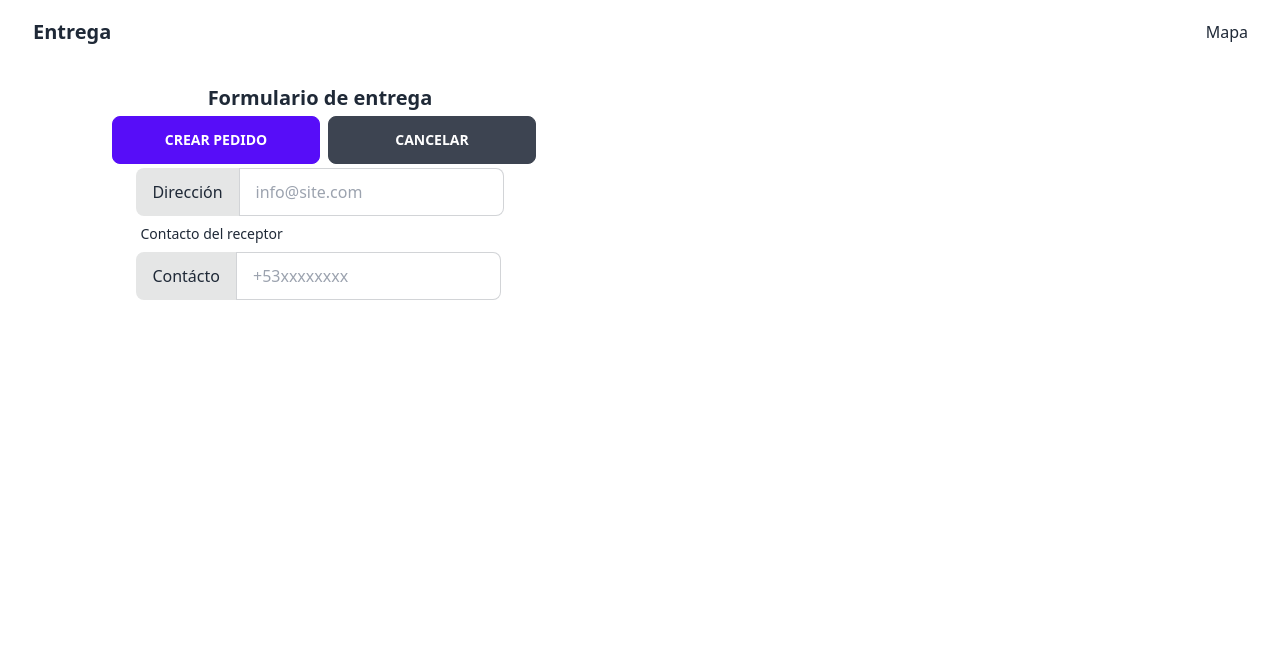
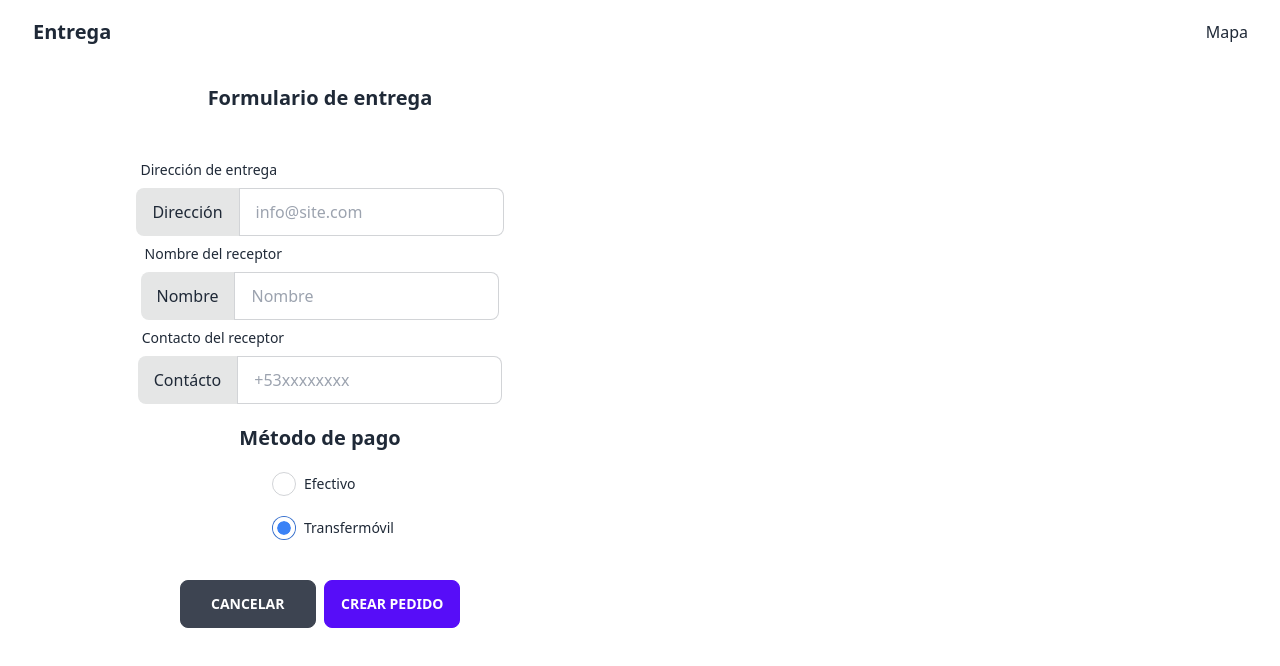
Before and after one commit to AlbeTorres/kiosko, a React (Vite) app in the folder kiosko/: page /paymen in a window 1280 px wide. Shown: the top 666 px of the page. Built offline with nearby package versions, Linux system fonts and the light colour scheme.

Commit message:
modificada vista crear pedido

```diff
--- a/kiosko/src/components/Payment/PayForm.jsx
+++ b/kiosko/src/components/Payment/PayForm.jsx
@@ -1,14 +1,14 @@
-import React from 'react'
+import React from "react";
 
 const PayForm = () => {
   return (
-    <div className="md:relative">
+    <div className="md:relative  ">
       <h2 className="text-center text-xl font-semibold my-5 ">
         Formulario de entrega
       </h2>
 
-    <form className="grid place-content-center ">
-      <div className="form-control ">
+      <form className="grid place-items-center ">
+        <div className="form-control mt-5 ">
           <label className="label">
             <span className="label-text">Dirección de entrega</span>
           </label>
@@ -23,6 +23,19 @@ const PayForm = () => {
         </div>
         <div className="form-control">
           <label className="label">
+            <span className="label-text">Nombre del receptor</span>
+          </label>
+          <label className="input-group">
+            <span>Nombre</span>
+            <input
+              type="text"
+              placeholder="Nombre"
+              className="input input-bordered"
+            />
+          </label>
+        </div>
+        <div className="form-control mb-5">
+          <label className="label">
             <span className="label-text">Contacto del receptor</span>
           </label>
           <label className="input-group">
@@ -34,13 +47,38 @@ const PayForm = () => {
             />
           </label>
         </div>
+        <h2 className="text-center text-xl font-semibold  ">
+        Método de pago
+      </h2>
+        <div className="form-control my-5">
+          <label className=" flex items-center cursor-pointer   w-24 ">
+            <input
+              type="radio"
+              name="radio-6"
+              className="radio checked:bg-red-500 mr-2"
+              checked
+            />
+            <span className="label-text">Efectivo</span>
+          </label>
+        </div>
+        <div className="form-control mb-5 ">
+          <label className="flex items-center cursor-pointer   w-24 ">
+            <input
+              type="radio"
+              name="radio-6"
+              className="radio checked:bg-blue-500 mr-2"
+              checked
+            />
+            <span className="label-text ">Transfermóvil</span>
+          </label>
+        </div>
+        <div className=" mt-5 grid grid-cols-2 place-items-center gap-2   ">
+          <button className="btn w-full ">Cancelar</button>
+          <button className="btn btn-primary w-full ">Crear pedido</button>
+        </div>
       </form>
-    <div className="w-11/12 mx-auto mt-5 md:w-52  md:flex md:items-center md: justify-start md:absolute md:bottom-32  md:left-28  ">
-        <button className="btn btn-primary w-full my-2 md:mr-2">Crear pedido</button>
-        <button className="btn w-full mb-2 md:m-0">Cancelar</button>
     </div>
-  </div>
-  )
-}
+  );
+};
 
-export default PayForm
+export default PayForm;
```
Lines whose indentation alone changed are shown as unchanged.
